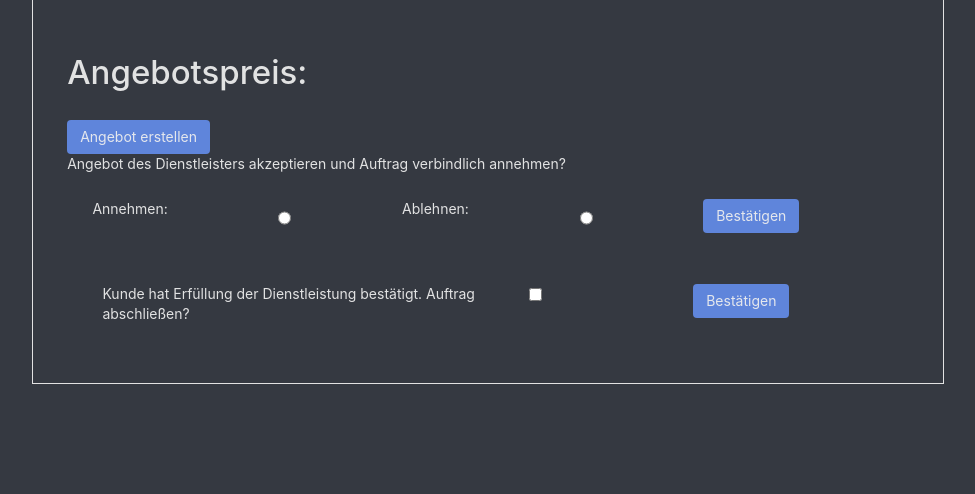
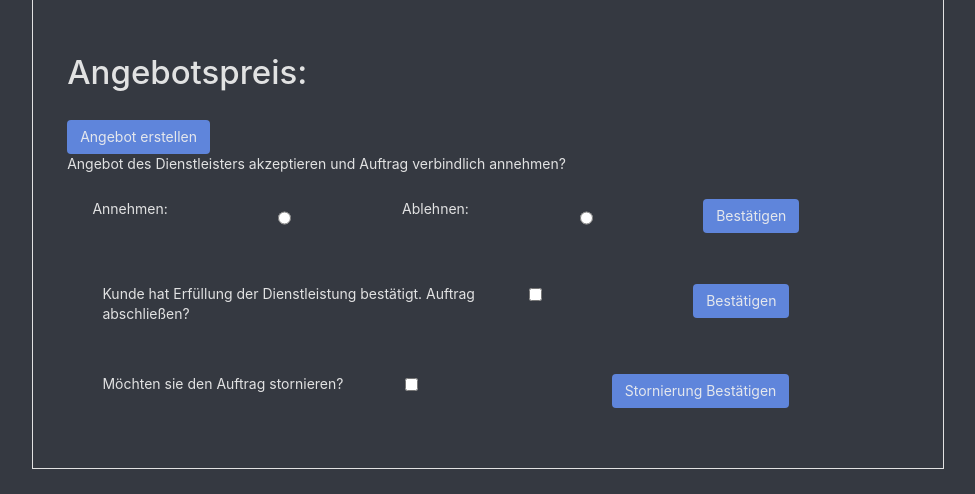
Before and after one commit to YannickMetz/Anwendungsprojekt, a Flask app: template app/templates/order-details.html in a window 1280 px wide. Shown: the part 1002-1496 px from the top of the page, without its empty margins (38-1013 px from the left). Before the commit the page ends 1386 px from the top, so only its background shows below. Run offline with Flask 2, Linux system fonts and the light colour scheme; the template is opened without the code that fills it: values that come from a table or form of the project are taken from there, others are empty; some libraries are stand-ins or nearby versions.

Commit message:
userStory12 abgeschlossen. Dienstleister kann laufenden Auftrag stornieren

```diff
--- a/app/templates/order-details.html
+++ b/app/templates/order-details.html
@@ -149,7 +149,23 @@
                 </div>
             </div>
         </form>
-    {% endif %}
+        {% endif %}
+        {% if current_user.id == service_order.service_provider.dienstleister_id and service_order.order_details.Status == ServiceOrderStatus.quotation_confirmed.value %}
+        <form method="post">
+
+            <div class="quote textbox">
+                <div class="checkbox-padded">
+                    Möchten sie den Auftrag stornieren?
+                </div>
+                <div class="checkbox-padded">
+                    <input type="checkbox" id="cancel_order" name="cancel_order" value="cancelled">
+                </div>
+                <div class="checkbox-padded checkbox-button-right">
+                    <button type="submit" class="btn btn-custom">Stornierung Bestätigen</button>
+                </div>
+            </div>
+        </form>
+        {% endif %}
     </div>
 </div>
 {% endif %}
```
Also changed, not shown: app/views.py (+9 -0 lines).
